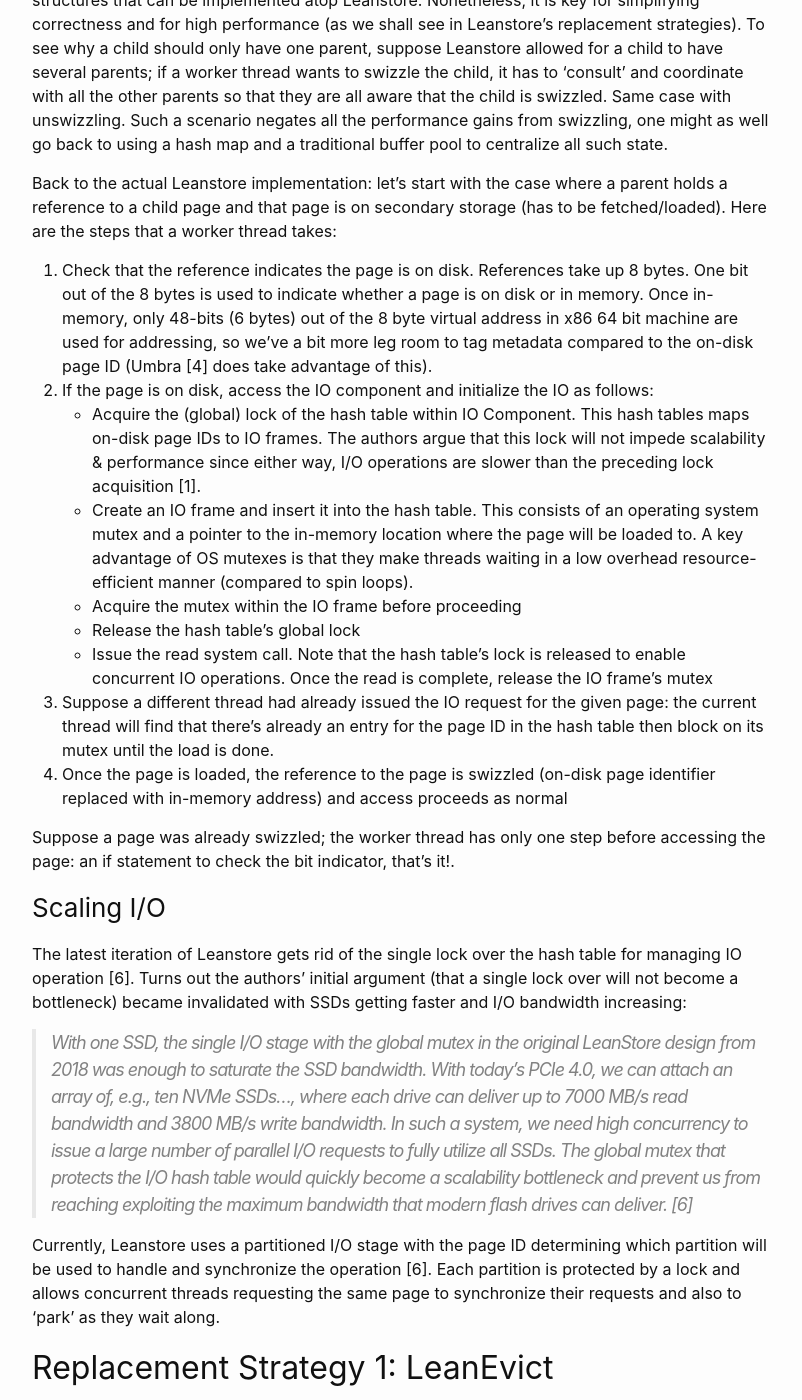
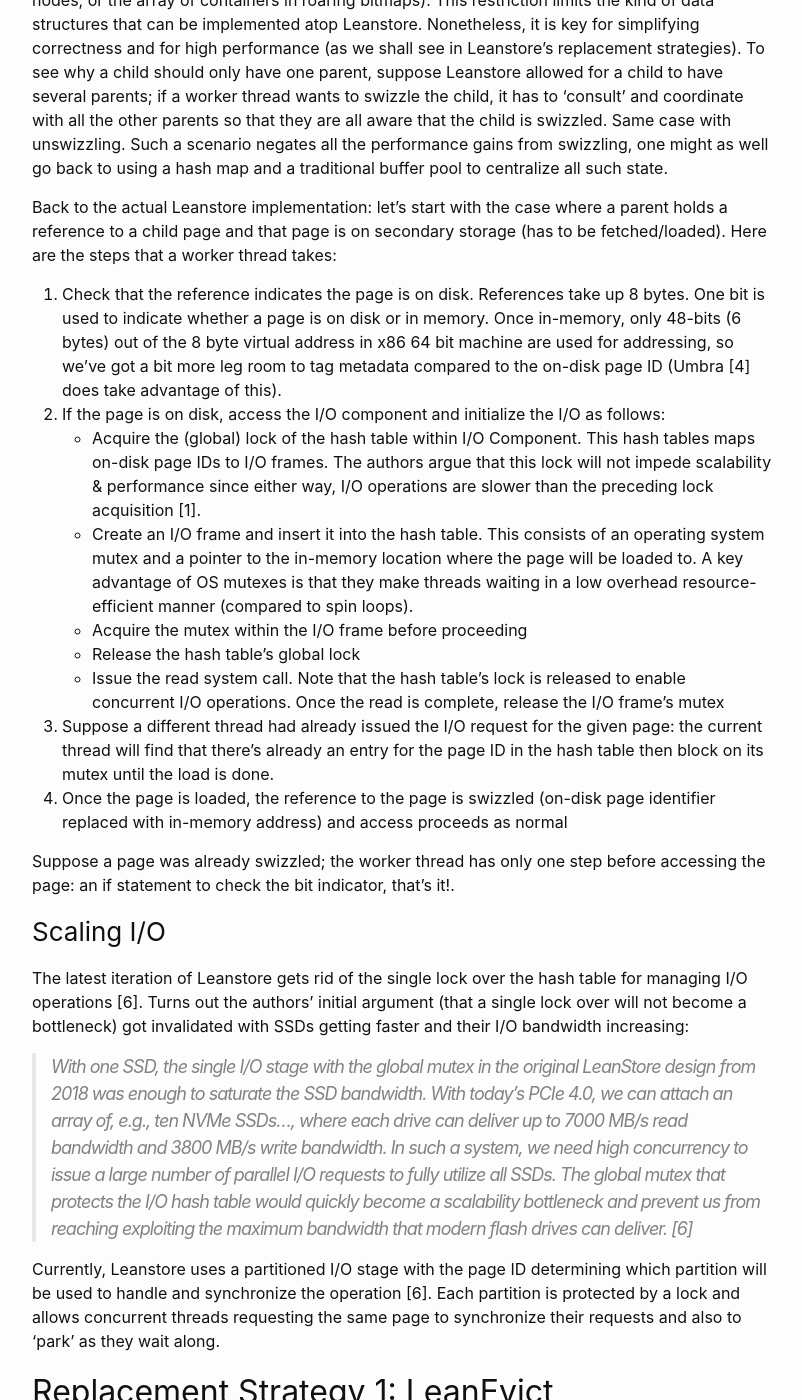
Before and after one commit to bnmoch3/blog, a Jekyll site: the page built from _posts/2024-06-11-leanstore.md, in a window 1280 px wide and 1400 px high, scrolled down 3762 px. Shown: the whole window, without its empty margins (238-1040 px from the left). Built offline with Jekyll 4.4.1, drawn with Linux system fonts in a browser that asks for light colours; some of the changed text lies outside the part shown.

Commit message:
Make some minor changes

```diff
--- a/_posts/2024-06-11-leanstore.md
+++ b/_posts/2024-06-11-leanstore.md
@@ -26,13 +26,13 @@
 working set's size increases.
 
 In the first case where the working dataset fits entirely in-memory, a b-tree
-implemented on top of Leanstore is has almost the same performance as an
-in-memory b-tree; both of course outperform 'traditional' disk-based b-trees
-(figure 1 sourced from [1]):
+implemented on top of Leanstore has almost the same performance as an in-memory
+b-tree; both of course outperform traditional disk-based b-trees (graph sourced
+from [1]):
 
 ![Figure 1](/assets/images/leanstore/single_threaded_tpc_100_warehouses.png)
 
-And with multiple threads (figure 8 sourced from [1]):
+And with multiple threads (graph sourced from [1]):
 
 ![Figure 8](/assets/images/leanstore/mt_tpc_100_warehouses.png)
 
@@ -53,7 +53,7 @@
 1. Page translation from disk-resident page identifier to in-memory location
 2. Cache management: determining what pages should be kept in memory and which
    ones should be evicted once more memory is required
-3. IO operations management: loading pages from disk, flushing dirty pages as
+3. I/O operations management: loading pages from disk, flushing dirty pages as
    needed
 
 These are handled within 3 separate data structures in Leanstore:
@@ -61,7 +61,7 @@
 1. Buffer pool - handles page translation
 2. Cooling stage - keeps a pool of pages ready for eviction should space be
    needed
-3. IO Component: manages in-flight IO operations
+3. I/O Component: manages in-flight I/O operations
 
 ![Figure showing states of a page in Leanstore](/assets/images/leanstore/figure_1_leanstore_datastructures.png)
 
@@ -102,28 +102,28 @@
 (has to be fetched/loaded). Here are the steps that a worker thread takes:
 
 1. Check that the reference indicates the page is on disk. References take up 8
-   bytes. One bit out of the 8 bytes is used to indicate whether a page is on
-   disk or in memory. Once in-memory, only 48-bits (6 bytes) out of the 8 byte
-   virtual address in x86 64 bit machine are used for addressing, so we've a bit
-   more leg room to tag metadata compared to the on-disk page ID (Umbra [4] does
-   take advantage of this).
-2. If the page is on disk, access the IO component and initialize the IO as
+   bytes. One bit is used to indicate whether a page is on disk or in memory.
+   Once in-memory, only 48-bits (6 bytes) out of the 8 byte virtual address in
+   x86 64 bit machine are used for addressing, so we've got a bit more leg room
+   to tag metadata compared to the on-disk page ID (Umbra [4] does take
+   advantage of this).
+2. If the page is on disk, access the I/O component and initialize the I/O as
    follows:
-   - Acquire the (global) lock of the hash table within IO Component. This hash
-     tables maps on-disk page IDs to IO frames. The authors argue that this lock
-     will not impede scalability & performance since either way, I/O operations
-     are slower than the preceding lock acquisition [1].
-   - Create an IO frame and insert it into the hash table. This consists of an
+   - Acquire the (global) lock of the hash table within I/O Component. This hash
+     tables maps on-disk page IDs to I/O frames. The authors argue that this
+     lock will not impede scalability & performance since either way, I/O
+     operations are slower than the preceding lock acquisition [1].
+   - Create an I/O frame and insert it into the hash table. This consists of an
      operating system mutex and a pointer to the in-memory location where the
      page will be loaded to. A key advantage of OS mutexes is that they make
      threads waiting in a low overhead resource-efficient manner (compared to
      spin loops).
-   - Acquire the mutex within the IO frame before proceeding
+   - Acquire the mutex within the I/O frame before proceeding
    - Release the hash table's global lock
    - Issue the read system call. Note that the hash table's lock is released to
-     enable concurrent IO operations. Once the read is complete, release the IO
-     frame's mutex
-3. Suppose a different thread had already issued the IO request for the given
+     enable concurrent I/O operations. Once the read is complete, release the
+     I/O frame's mutex
+3. Suppose a different thread had already issued the I/O request for the given
    page: the current thread will find that there's already an entry for the page
    ID in the hash table then block on its mutex until the load is done.
 4. Once the page is loaded, the reference to the page is swizzled (on-disk page
@@ -135,9 +135,9 @@
 ### Scaling I/O
 
 The latest iteration of Leanstore gets rid of the single lock over the hash
-table for managing IO operation [6]. Turns out the authors' initial argument
-(that a single lock over will not become a bottleneck) became invalidated with
-SSDs getting faster and I/O bandwidth increasing:
+table for managing I/O operations [6]. Turns out the authors' initial argument
+(that a single lock over will not become a bottleneck) got invalidated with SSDs
+getting faster and their I/O bandwidth increasing:
 
 > With one SSD, the single I/O stage with the global mutex in the original
 > LeanStore design from 2018 was enough to saturate the SSD bandwidth. With
@@ -219,17 +219,17 @@
 
 ![Figure showing states of a page in Leanstore](/assets/images/leanstore/figure_3_possible_states_of_a_page.png)
 
-At any point in time, 10% of pages are kept in the cooling stage. The authors
-recommend a value between 5% - 20% which they arrive at experimentally, with 10%
-being a decent starting point. If the working set is close to the buffer pool
-size, a higher percentage means the system will spend a lot of time swizzling
-and unswizzling hot pages [1].
+At any point in time, a fraction of the cached pages are kept in the cooling
+stage. The authors recommend a value between 5% - 20% which they arrive at
+experimentally, with 10% being a decent starting point. If the working set is
+close to the buffer pool size, a higher percentage means the system will spend a
+lot of time swizzling and unswizzling hot pages [1].
 
-Also, like any replacement algorithm worth its salt, lean-evict implements some
+Also, like any replacement algorithm worth its salt, LeanEvict implements some
 form of _scan resistance_: during scans: a worker thread can pre-emptively
-unswizzle a loaded leaf page and add it to the cooling stage.
+unswizzle a loaded page and add it to the cooling stage.
 
-For the sake of comparison, the authors collect traces and see how LeanEvict
+For the sake of comparison, the authors collect traces and compare how LeanEvict
 fares against other cache eviction algorithms. In one particular trace, an
 optimum caching strategy would give a 96.3% hit rate; LeanEvict has a 92.8% hit
 rate while LRU is at 93.1%; and 2Q (everyone's favourite patented caching
```
Also changed, not shown: other parts of _posts/2024-06-11-leanstore.md (+20 -20 lines).
